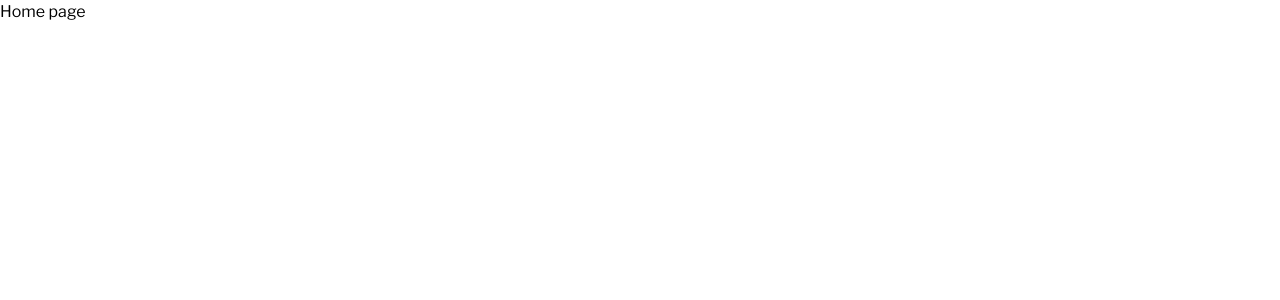
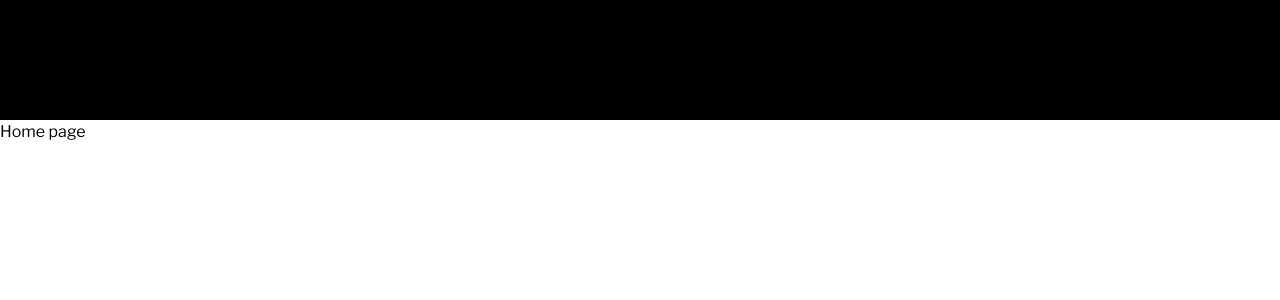
Before and after one commit to Lmsilvano/logikee_cadastrodecarros_fullstack, a React (Vite) app in the folder frontend/autoarchive/: page / in a window 1280 px wide. Shown: the top 300 px of the page. Built offline with nearby package versions, Linux system fonts and the light colour scheme.

Commit message:
criação de header

```diff
--- a/frontend/autoarchive/src/Theme.tsx
+++ b/frontend/autoarchive/src/Theme.tsx
@@ -1,9 +1,10 @@
 export const basic = {
-   colors: {
-    primary: 'red',
-    secondary: 'green'
-   },
-   size: {
-    xs: null
-   }
-}
+  colors: {
+    primary: "rgb(0 0 0)",
+    secondary: "rgb(245 246 249)",
+    tertiary: "rgb(107 15 18)",
+  },
+  size: {
+    xs: null,
+  },
+};
--- /dev/null
+++ b/frontend/autoarchive/src/components/header/Header.style.tsx
@@ -0,0 +1,7 @@
+import styled from "styled-components";
+
+export const StyledHeader = styled.header`
+  background-color: ${({ theme }) => theme.colors.primary};
+  width: 100vw;
+  height: 15vh;
+`;
--- /dev/null
+++ b/frontend/autoarchive/src/components/header/index.tsx
@@ -0,0 +1,7 @@
+import { StyledHeader } from "./Header.style";
+
+const Header = () => {
+  return <StyledHeader>Oi</StyledHeader>;
+};
+
+export default Header;
--- /dev/null
+++ b/frontend/autoarchive/src/layout/Layout.tsx
@@ -0,0 +1,12 @@
+import Header from "../components/header";
+
+function Layout({ children }: { children: React.ReactNode }) {
+  return (
+    <>
+      <Header />
+      <main>{children}</main>
+    </>
+  );
+}
+
+export default Layout;
--- a/frontend/autoarchive/src/pages/HomePage.tsx
+++ b/frontend/autoarchive/src/pages/HomePage.tsx
@@ -1,16 +1,12 @@
 //import axios from 'axios';
 //import { useEffect, useState } from "react";
-//import Layout from "../Layout/Layout";
-
-
+import Layout from "../layout/layout";
 function HomePage() {
-
-    return (
-        <div>
-
-            <p>Home page</p>
-        </div>
-    )
+  return (
+    <Layout>
+      <p>Home page</p>
+    </Layout>
+  );
 }
 
-export default HomePage
+export default HomePage;
```
Also changed, not shown: frontend/autoarchive/src/App.tsx (+3 -10 lines), frontend/autoarchive/src/main.tsx (+12 -12 lines).
